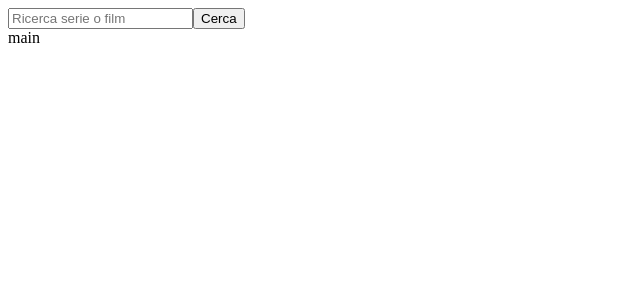
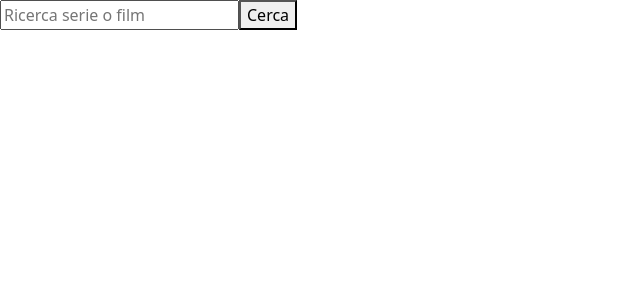
Before and after one commit to Fabio-F16/vue-boolflix, a Vue app: page / in a window 1280 px wide. Shown: the top 300 px of the page, without its empty margins (0-640 px from the left). Built offline with nearby package versions, Linux system fonts and the light colour scheme.

Commit message:
milestone 1

```diff
--- a/src/App.vue
+++ b/src/App.vue
@@ -1,13 +1,14 @@
 <template>
   <div id="app">
     <HeaderComponent @searchEmit="loadData" />
-    <MainComponent />
+    <MainComponent v-for="(film, index) in films" :key="index" :tv="film" />
   </div>
 </template>
 
 <script>
 import HeaderComponent from "./components/HeaderComponent.vue";
 import MainComponent from "./components/MainComponent.vue";
+
 import axios from "axios";
 
 export default {
@@ -17,6 +18,7 @@ export default {
       apiUrl: "https://api.themoviedb.org/3/search/",
       apiKey: "7b0221641cd6cccd42ea4445b3c56e3d",
       query: "",
+      films: [],
     };
   },
   components: {
@@ -40,7 +42,9 @@ export default {
       axios
         .get(this.apiUrl + "tv", { params })
         .then((response) => {
-          console.log(response.data.results);
+          // console.log(response.data.results);
+          this.films = response.data.results;
+          console.log(this.films);
         })
         .catch((error) => {
           console.log("error" + error);
@@ -51,6 +55,5 @@ export default {
 </script>
 
 <style lang="scss">
-#app {
-}
+@import "~bootstrap/scss/bootstrap";
 </style>
--- a/src/components/HeaderComponent.vue
+++ b/src/components/HeaderComponent.vue
@@ -4,8 +4,9 @@
       v-model="textToSearch"
       type="text"
       placeholder="Ricerca serie o film"
+      @keyup.enter="sendText"
     />
-    <button @click="$emit('searchEmit', textToSearch)">Cerca</button>
+    <button @click="sendText">Cerca</button>
   </header>
 </template>
 
@@ -17,6 +18,11 @@ export default {
       textToSearch: "",
     };
   },
+  methods: {
+    sendText() {
+      this.$emit("searchEmit", this.textToSearch);
+    },
+  },
 };
 </script>
 
--- a/src/components/MainComponent.vue
+++ b/src/components/MainComponent.vue
@@ -1,12 +1,28 @@
 <template>
-  <div>main</div>
+  <div>
+    <div class="card">
+      <h2>{{ tv.name }}</h2>
+      <h5>{{ tv.original_name }}</h5>
+      <p>{{ tv.original_language }}</p>
+      <p>{{ tv.vote_average }}</p>
+    </div>
+  </div>
 </template>
 
 <script>
 export default {
   name: "MainComponent",
+  props: {
+    tv: Object,
+  },
 };
 </script>
 
-<style>
+<style lang="scss" scoped>
+h2 {
+  color: red;
+}
+p {
+  text-transform: uppercase;
+}
 </style>
```
